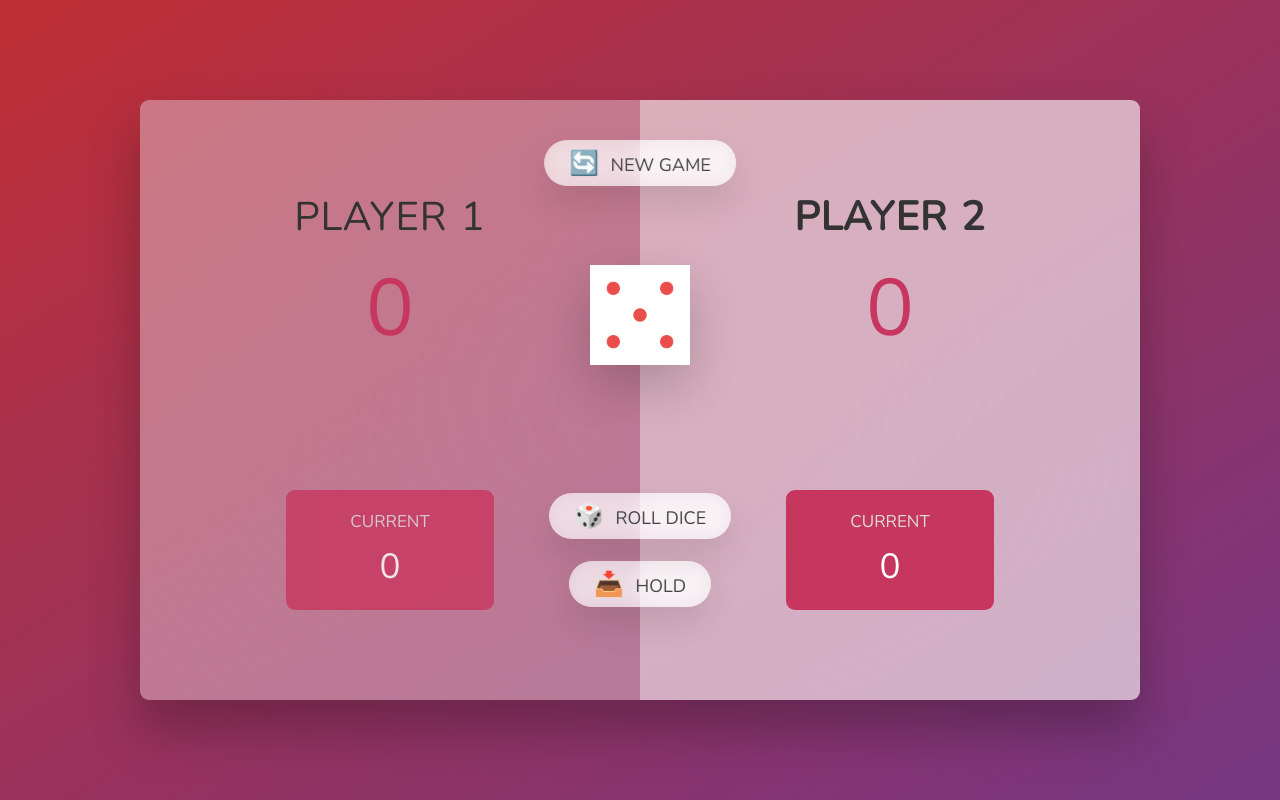
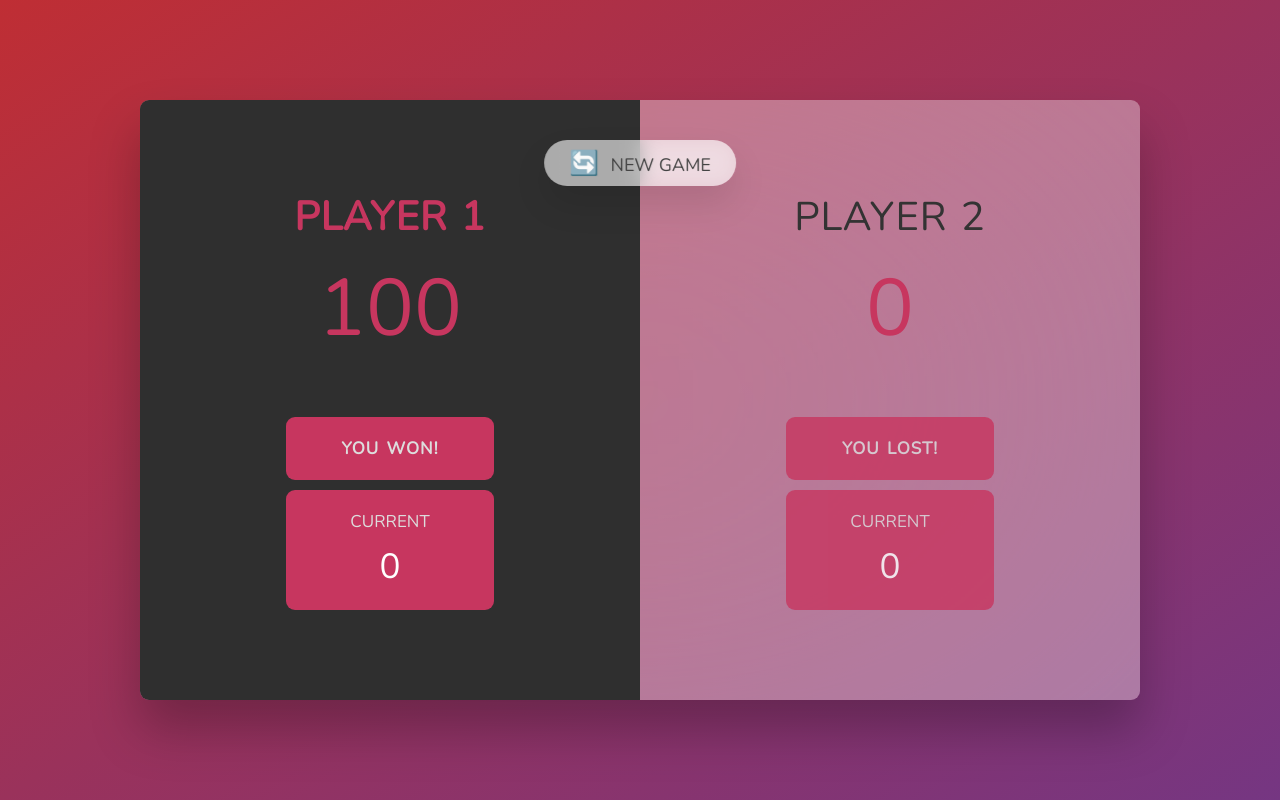
Before and after one commit to KipSter91/PigGame_ZsMWebDev, a plain HTML site: page index.html in a window 1280 px wide. Both pictures are taken after a click on the button "📥 HOLD". Drawn offline with nearby package versions, Linux system fonts and the light colour scheme.

Commit message:
adding winner/loser text feature to this game

```diff
--- a/index.html
+++ b/index.html
@@ -9,20 +9,26 @@
   </head>
   <body>
     <main>
-      <section class="player player--0 player--active">
-        <h2 class="name" id="name--0">Player 1</h2>
-        <p class="score" id="score--0">43</p>
-        <div class="current">
-          <p class="current-label">Current</p>
-          <p class="current-score" id="current--0">0</p>
+      <section class="player player--1 player--active">
+        <h2 class="name" id="name--1">Player 1</h2>
+        <p class="score" id="score--1">43</p>
+        <div class="info">
+          <h1 class="winorlose"></h1>
         </div>
-      </section>
-      <section class="player player--1">
-        <h2 class="name" id="name--1">Player 2</h2>
-        <p class="score" id="score--1">24</p>
         <div class="current">
           <p class="current-label">Current</p>
           <p class="current-score" id="current--1">0</p>
+        </div>
+      </section>
+      <section class="player player--2">
+        <h2 class="name" id="name--2">Player 2</h2>
+        <p class="score" id="score--2">24</p>
+        <div class="info">
+          <h1 class="winorlose"></h1>
+        </div>
+        <div class="current">
+          <p class="current-label">Current</p>
+          <p class="current-score" id="current--2">0</p>
         </div>
       </section>
 
--- a/script.js
+++ b/script.js
@@ -1,28 +1,33 @@
 'use strict';
 
 // Selecting elements from DOM and define them in variables
-const current1El = document.getElementById('current--1');
-const current0El = document.getElementById('current--0');
-const score0El = document.getElementById('score--0');
-const score1El = document.getElementById('score--1');
-const player0El = document.querySelector('.player--0');
-const player1El = document.querySelector('.player--1');
+const current1El = document.getElementById('current--2');
+const current0El = document.getElementById('current--1');
+const score0El = document.getElementById('score--1');
+const score1El = document.getElementById('score--2');
+const player0El = document.querySelector('.player--1');
+const player1El = document.querySelector('.player--2');
 const diceEl = document.querySelector('.dice');
 const newGameBtn = document.querySelector('.btn--new');
 const rollDiceBtn = document.querySelector('.btn--roll');
 const holdScoreBtn = document.querySelector('.btn--hold');
+const winOrLoseInfo = document.querySelectorAll('.info');
 
 let scores, currentScore, activePlayer;
 
 //FUNCTIONS
 const newGame = () => {
-  scores = [0, 0];
+  scores = [100, 0];
   currentScore = 0;
-  activePlayer = 0;
+  activePlayer = 1;
   score0El.textContent = 0;
   score1El.textContent = 0;
   current0El.textContent = 0;
   current1El.textContent = 0;
+  for (let i = 0; i < winOrLoseInfo.length; i++) {
+    // winOrLoseInfo[i].querySelector('.winorlose').textContent = ''
+    winOrLoseInfo[i].classList.add('hidden');
+  }
 
   diceEl.classList.remove('hidden');
   rollDiceBtn.classList.remove('hidden');
@@ -49,7 +54,7 @@ const newGame = () => {
 const switchPlayer = () => {
   document.getElementById(`current--${activePlayer}`).textContent = 0;
   currentScore = 0;
-  activePlayer = activePlayer === 0 ? 1 : 0;
+  activePlayer = activePlayer === 1 ? 2 : 1;
   player0El.classList.toggle('player--active');
   player1El.classList.toggle('player--active');
 };
@@ -73,16 +78,28 @@ const rollDice = () => {
 
 //holding button function and hold the current score
 const holdCurrentScore = () => {
-  scores[activePlayer] += currentScore;
+  scores[activePlayer - 1] += currentScore;
   document.getElementById(`score--${activePlayer}`).textContent =
-    scores[activePlayer];
-  if (scores[activePlayer] >= 100) {
+    scores[activePlayer - 1];
+  if (scores[activePlayer - 1] >= 100) {
     rollDiceBtn.classList.add('hidden');
     holdScoreBtn.classList.add('hidden');
     document
       .querySelector(`.player--${activePlayer}`)
       .classList.add('player--winner');
     diceEl.classList.add('hidden');
+    winOrLoseInfo.forEach((element, index, arr) => {
+      element.classList.remove('hidden')
+      const texts = winOrLoseInfo[index].querySelectorAll('.winorlose')
+      for (const text of texts) {
+        (index === activePlayer - 1)
+          ?
+          text.textContent = 'You Won!'
+          :
+          text.textContent = 'You Lost!'
+      }
+    }
+    )
   } else {
     switchPlayer();
   }
--- a/style.css
+++ b/style.css
@@ -46,7 +46,8 @@ main {
 }
 
 /* ELEMENTS */
-.name {
+.name,
+.info {
   position: relative;
   font-size: 4rem;
   text-transform: uppercase;
@@ -73,11 +74,13 @@ main {
   font-weight: 400;
 }
 
-.player--active .current {
+.player--active .current,
+.player--active .info {
   opacity: 1;
 }
 
-.current {
+.current,
+.info {
   background-color: #c7365f;
   opacity: 0.8;
   border-radius: 9px;
@@ -88,11 +91,16 @@ main {
   transition: all 0.75s;
 }
 
-.current-label {
+.current-label,
+.winorlose {
   text-transform: uppercase;
   margin-bottom: 1rem;
   font-size: 1.7rem;
   color: #ddd;
+}
+
+.winorlose {
+  margin: 0;
 }
 
 .current-score {
```
